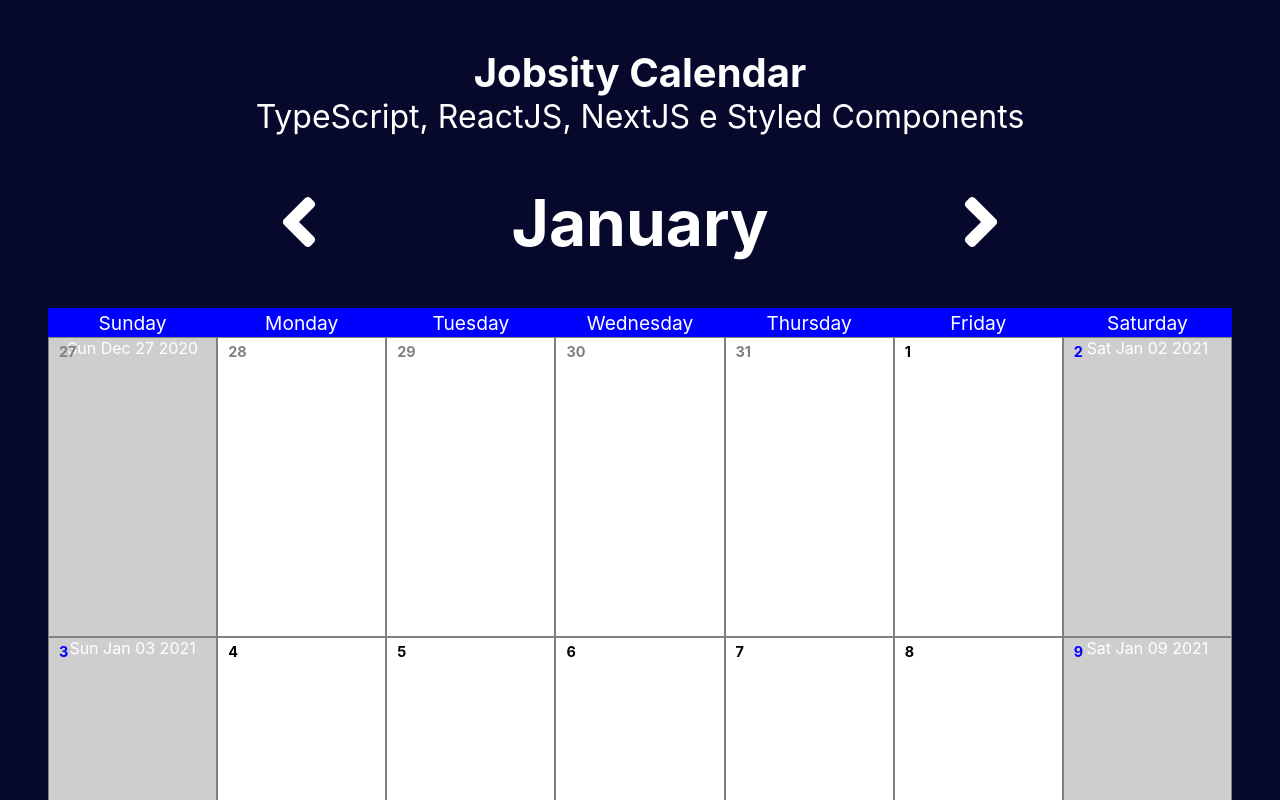
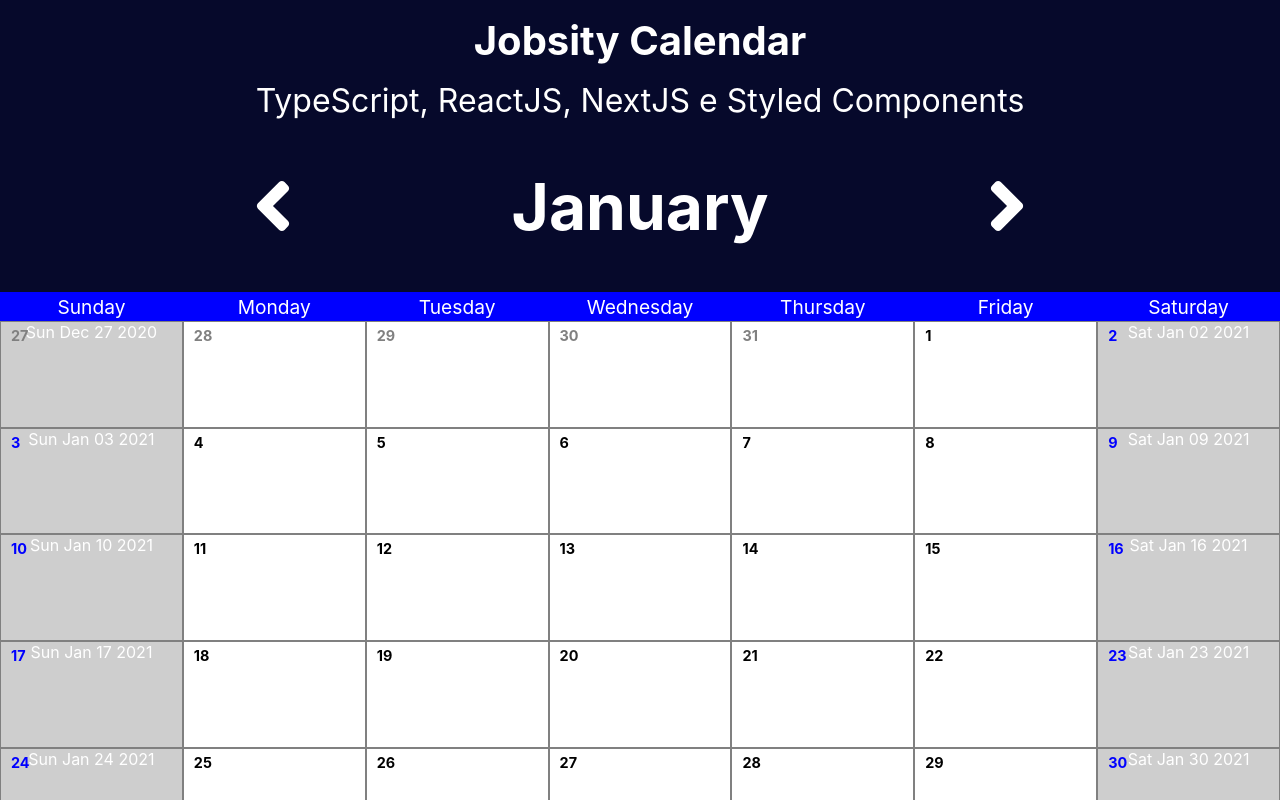
Before and after one commit to GustavoMantuan/jobsity-calendar, a Next.js app: page / in a window 1280 px wide. Shown: the top 800 px of the page. Built offline with nearby package versions, Linux system fonts and the light colour scheme.

Commit message:
Adjust global styling

```diff
--- a/src/components/Calendar/Day/index.tsx
+++ b/src/components/Calendar/Day/index.tsx
@@ -4,13 +4,19 @@
   currentDate: Date
   isDisabled?: boolean
   isWeekend: boolean
+  setShowModal?: any
 }
 
-const Day = ({ currentDate, isWeekend, isDisabled = false }: DayTypes) => {
+const Day = ({
+  currentDate,
+  isWeekend,
+  isDisabled = false,
+  setShowModal
+}: DayTypes) => {
   return (
     <S.Day
       key={`${currentDate}`}
-      onClick={() => alert(currentDate.toDateString())}
+      onClick={() => setShowModal(true)}
       title="Click to add a reminder"
       isWeekend={isWeekend}
       isDisabled={isDisabled}
--- a/src/components/Calendar/Day/styles.ts
+++ b/src/components/Calendar/Day/styles.ts
@@ -9,6 +9,7 @@
   font-size: 0.9rem;
   text-align: left;
   position: absolute;
+  z-index: 0;
   font-weight: bold;
   padding: 5px 0 0 10px;
   color: gray;
--- a/src/components/Calendar/index.tsx
+++ b/src/components/Calendar/index.tsx
@@ -14,12 +14,12 @@
 import { getWeeksInMonth } from 'date-fns'
 
 export type CalendarType = {
-  currentMonthName: string
   currentMonthNumber: number
   currentDate: Date
+  setShowModal: any
 }
 
-const Calendar = ({ currentDate }: CalendarType) => {
+const Calendar = ({ currentDate, setShowModal }: CalendarType) => {
   const [daysInMonth, setDaysInMonth] = useState(getDaysInMonth(currentDate))
   const [firstWeekDay, setFirstWeekDay] = useState(
     startOfMonth(currentDate).getDay()
@@ -52,7 +52,13 @@
         })}
       {Array.from({ length: daysInMonth }, (v, k) => {
         const date = new Date(new Date().setDate(k + 1))
-        return <Day isWeekend={isWeekend(date)} currentDate={date} />
+        return (
+          <Day
+            setShowModal={setShowModal}
+            isWeekend={isWeekend(date)}
+            currentDate={date}
+          />
+        )
       })}
       {Array.from({ length: 6 - lastWeekDay }, (v, k) => {
         const date = new Date(addMonths(currentDate, 1).setDate(k + 1))
--- a/src/components/Calendar/styles.ts
+++ b/src/components/Calendar/styles.ts
@@ -5,10 +5,13 @@
 }
 
 export const CalendarWrapper = styled.div<CalendarWrapperType>`
-  height: 100%;
+  height: 95%;
   display: grid;
   grid-template-columns: repeat(7, minmax(150px, 300px));
   ${({ weeksInMonth }) => css`
-    grid-template-rows: 1fr repeat(${weeksInMonth}, minmax(150px, 300px));
+    grid-template-rows: 1fr repeat(
+        ${weeksInMonth},
+        calc(80vh / ${weeksInMonth})
+      );
   `}
 `
--- a/src/components/Main/index.tsx
+++ b/src/components/Main/index.tsx
@@ -4,12 +4,14 @@
 
 import getMonth from 'date-fns/getMonth'
 import MonthSelection from 'components/MonthSelection'
+import Modal from 'components/Modal'
 
 const Main = ({
   title = 'Jobsity Calendar',
   description = 'TypeScript, ReactJS, NextJS e Styled Components'
 }) => {
   const [currentDate, setCurrentDate] = useState(new Date())
+  const [showModal, setShowModal] = useState(false)
 
   useEffect(() => {}, [])
 
@@ -18,10 +20,13 @@
       <S.Title>{title}</S.Title>
       <S.Description>{description}</S.Description>
       <MonthSelection currentMonth={getMonth(currentDate)} />
+
       <Calendar
         currentMonthNumber={getMonth(currentDate)}
         currentDate={currentDate}
+        setShowModal={setShowModal}
       />
+      <Modal showModal={showModal} setShowModal={setShowModal} />
     </S.Wrapper>
   )
 }
--- a/src/components/Main/styles.ts
+++ b/src/components/Main/styles.ts
@@ -2,12 +2,12 @@
 
 export const Wrapper = styled.main`
   color: #fff;
-  padding: 3rem;
   text-align: center;
   display: flex;
+  height: fit-content;
+  width: 100%;
   flex-direction: column;
   align-items: center;
-  justify-content: center;
 `
 
 export const Logo = styled.img`
@@ -17,6 +17,7 @@
 
 export const Title = styled.h1`
   font-size: 2.5rem;
+  padding: 1rem;
 `
 
 export const Description = styled.h2`
--- a/src/styles/global.ts
+++ b/src/styles/global.ts
@@ -19,9 +19,7 @@
     font-family: -apple-system, BlinkMacSystemFont, 'Segoe UI', Roboto, Oxygen, Ubuntu, Cantarell, 'Open Sans', 'Helvetica Neue', sans-serif
   }
 
-  .w-100 {
-    width: 100%;
-  }
+
 `
 
 export default GlobalStyles
```
